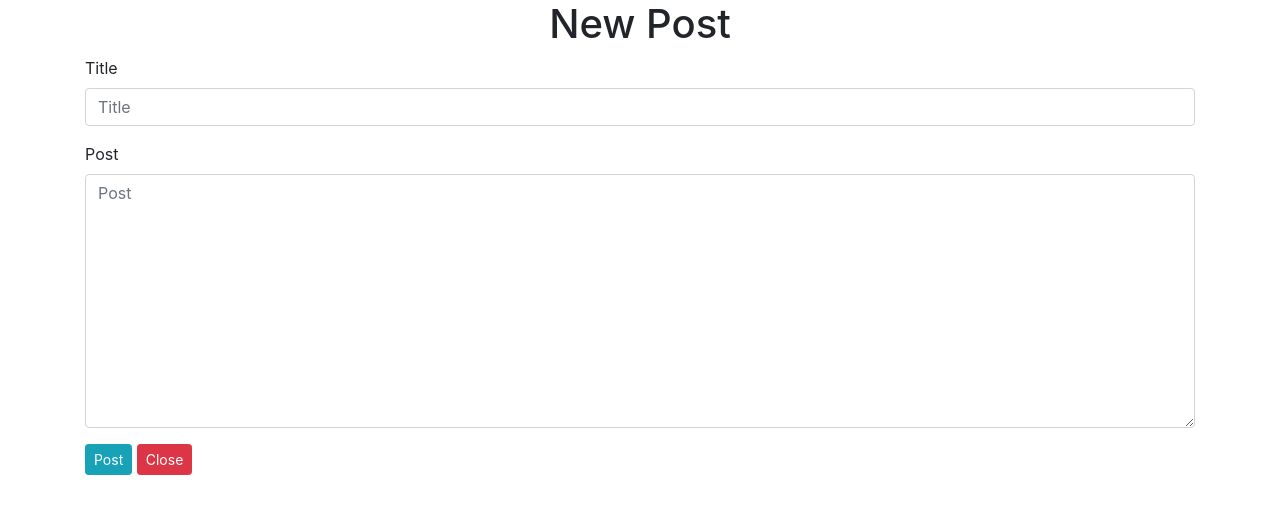
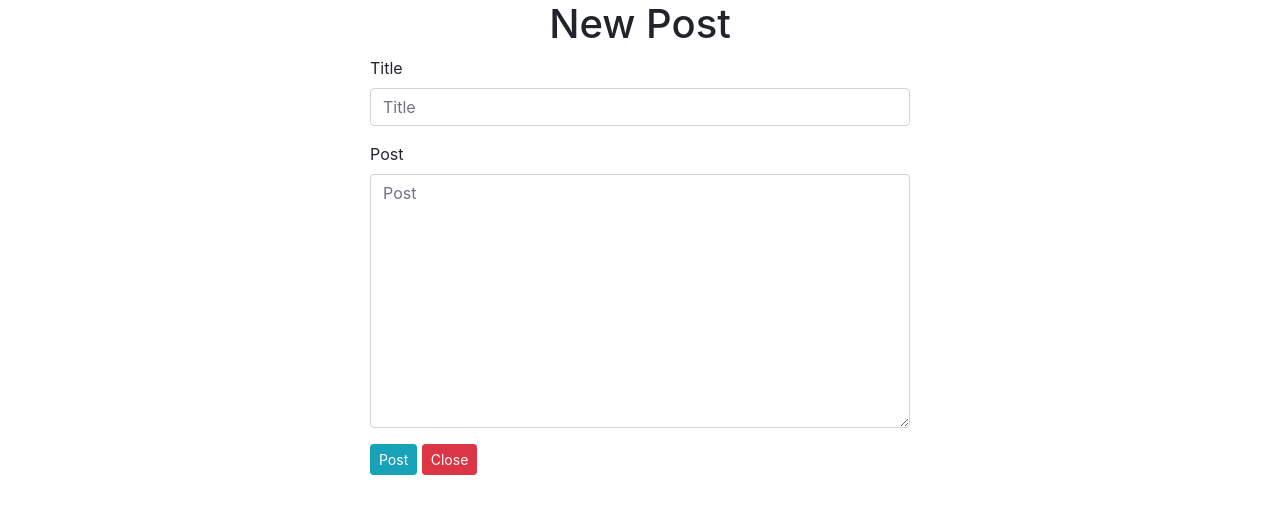
Before and after one commit to Collins07/neighbour-watch, a Django app: template neighbour/templates/post.html in a window 1280 px wide. Shown: the part 64-578 px from the top of the page. Run offline with Django 3.2, Linux system fonts and the light colour scheme; the template is opened without the code that fills it: values that come from a table or form of the project are taken from there, others are empty; some libraries are stand-ins or nearby versions.

Commit message:
templates changes

```diff
--- a/neighbour/templates/neighborhood.html
+++ b/neighbour/templates/neighborhood.html
@@ -65,6 +65,7 @@
             </div>
         </div>
 
+        <h2 class="text-center">Businesses</h2>
         <div class="row">
             {% for business in business %}
             <div class="col-sm-6 col-md-4">
@@ -75,6 +76,7 @@
             {% endfor %}
         </div>
 
+        <h2 class="text-center">Posts</h2>
         <div class="row">
             {% for post in posts %}
             <div class="col-sm-6 col-md-8">
--- a/neighbour/templates/post.html
+++ b/neighbour/templates/post.html
@@ -5,6 +5,9 @@
 {% block content %}
     <h1 class="text-center">New Post</h1>
     <div class="container">
+        <div class="row">
+            <div class="col-md-3"></div>
+            <div class="col-md-6">
                 <form action="" method="post"  id="Q_A" enctype="multipart/form-data">
                     {% csrf_token %}
                     {% bootstrap_form form%}
@@ -12,6 +15,9 @@
                     <button type="button" class="btn btn-danger btn-sm" data-dismiss="modal">Close
                     </button>
                 </form>
+            </div>
+            <div class="col-md-3"></div>
+        </div>
 
 
 
```
Also changed, not shown: neighbour/templates/profile.html (added). Lines whose indentation alone changed are shown as unchanged.
